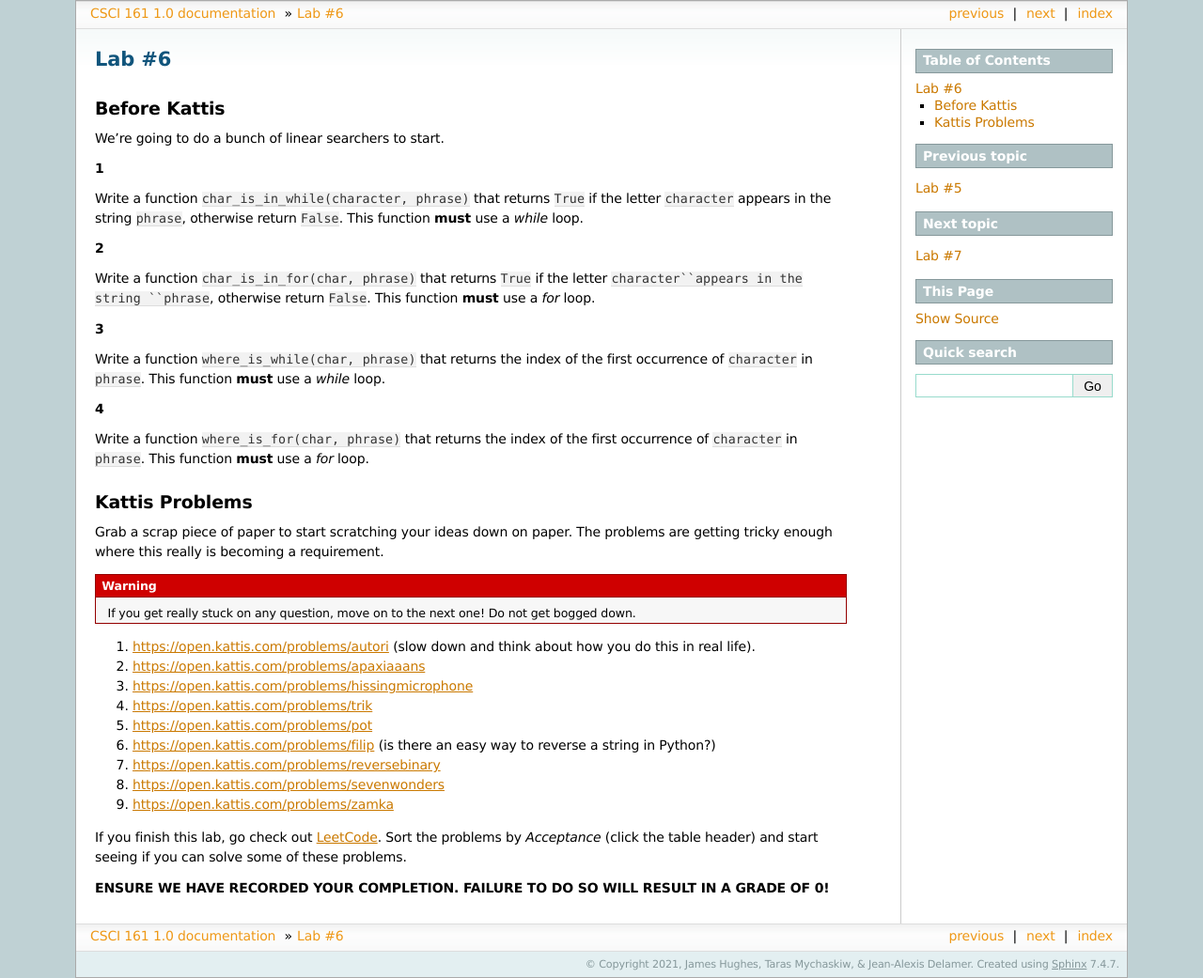
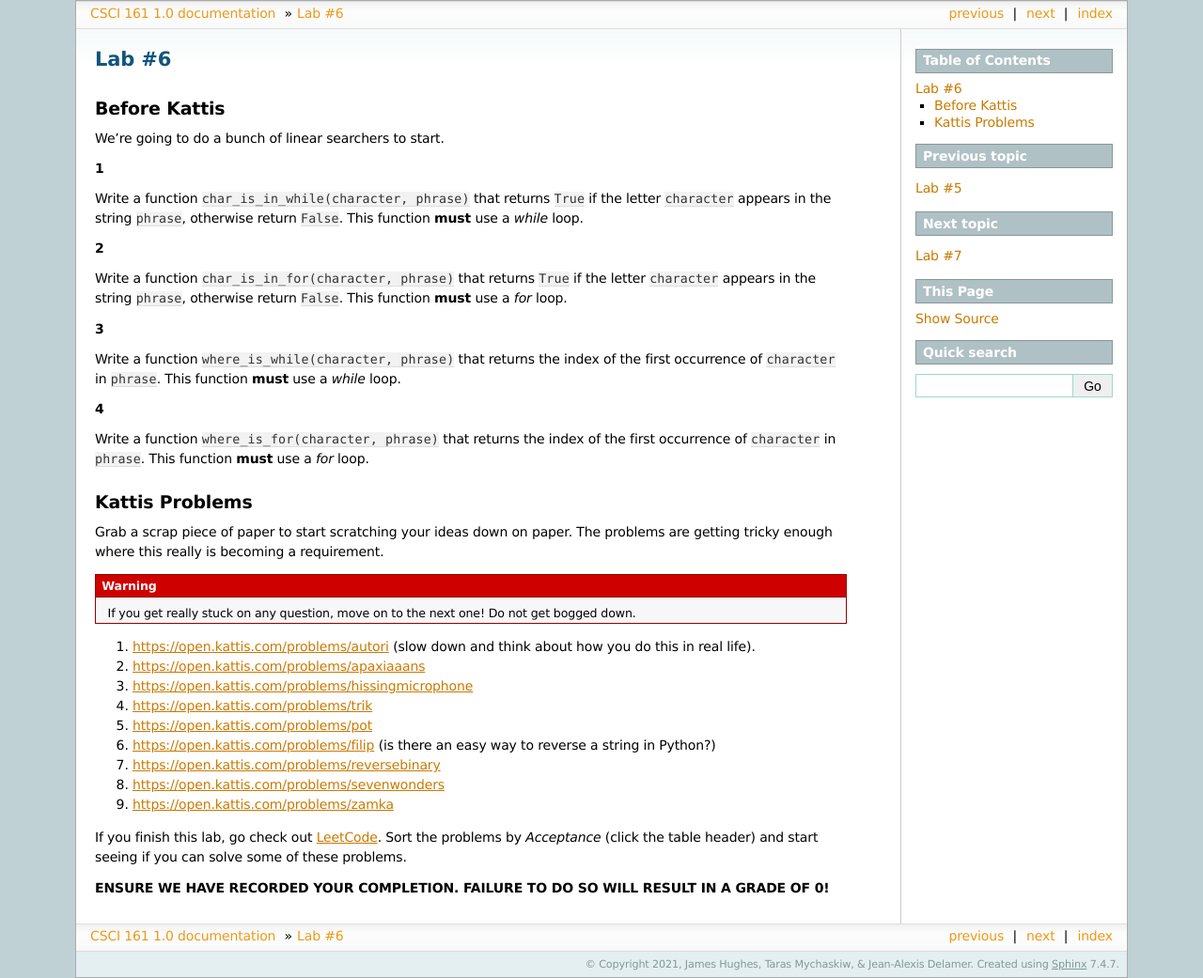
Before and after one commit to jameshughes89/cs101, a Sphinx documentation site: the page built from source/lab6.rst, in a window 1280 px wide. Shown: the whole page at 94% size. Built offline with Sphinx 7.4.7, drawn with Linux system fonts in a browser that asks for light colours.

Commit message:
:lipstick::bug: Lab6 Fix formatting --- add space (#84)

```diff
--- a/source/lab6.rst
+++ b/source/lab6.rst
@@ -13,16 +13,16 @@
 
 **2**
 
-Write a function ``char_is_in_for(char, phrase)`` that returns ``True`` if the letter ``character``appears in the string ``phrase``, otherwise return ``False``. This function **must** use a *for* loop.
+Write a function ``char_is_in_for(character, phrase)`` that returns ``True`` if the letter ``character`` appears in the string ``phrase``, otherwise return ``False``. This function **must** use a *for* loop.
 
 **3**
 
-Write a function ``where_is_while(char, phrase)`` that returns the index of the first occurrence of ``character`` in ``phrase``. This function **must** use a *while* loop.
+Write a function ``where_is_while(character, phrase)`` that returns the index of the first occurrence of ``character`` in ``phrase``. This function **must** use a *while* loop.
 
 
 **4**
 
-Write a function ``where_is_for(char, phrase)`` that returns the index of the first occurrence of ``character`` in ``phrase``. This function **must** use a *for* loop.
+Write a function ``where_is_for(character, phrase)`` that returns the index of the first occurrence of ``character`` in ``phrase``. This function **must** use a *for* loop.
 
 
 Kattis Problems
```
